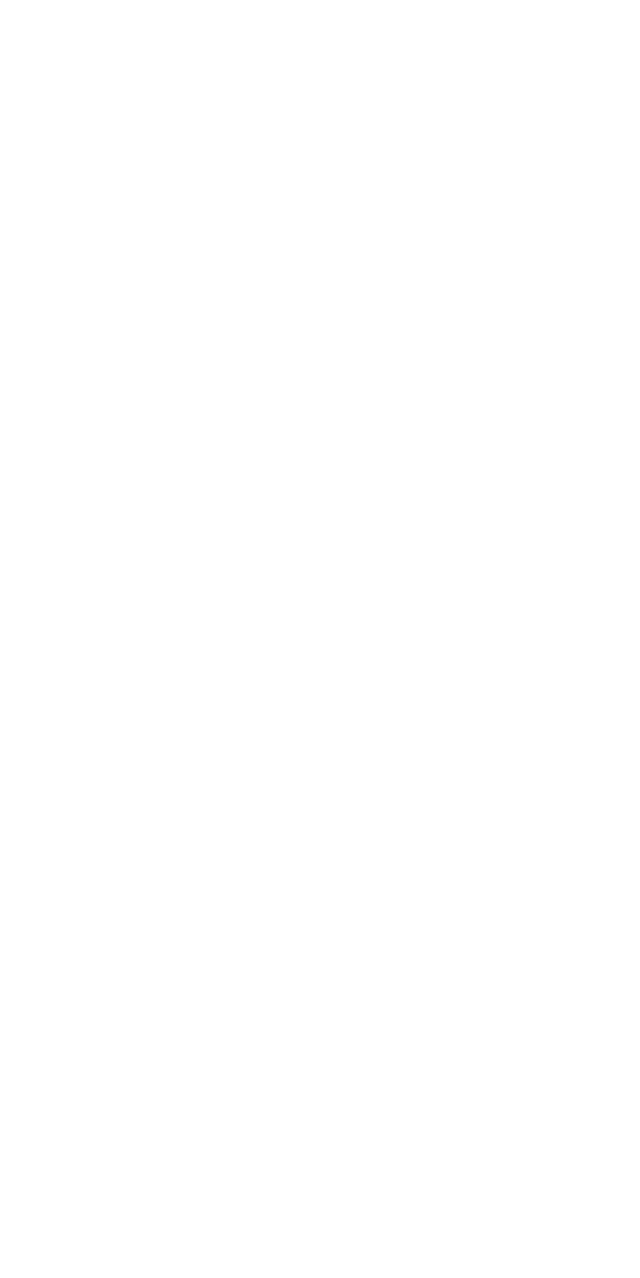
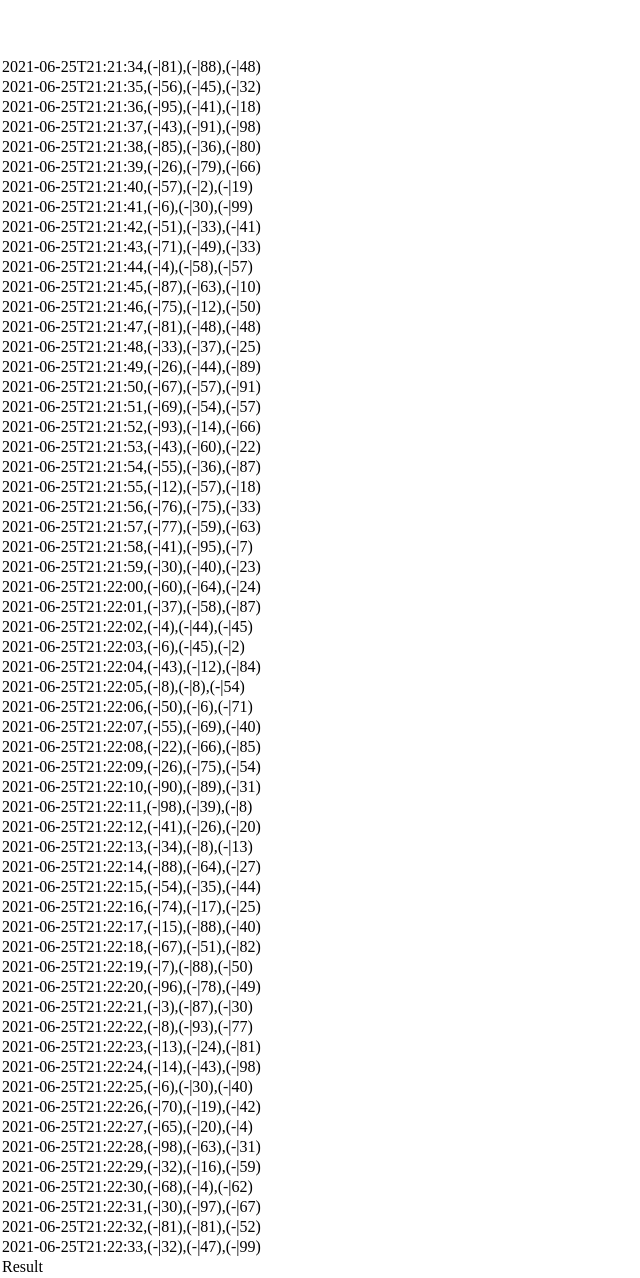
Before and after one commit to jasba24/Cyber, a React (Create React App) app: page / in a window 1280 px wide. Shown: the part 744-2022 px from the top of the page, without its empty margins (0-640 px from the left). Before the commit the page ends 800 px from the top, so only its background shows below. Built offline with nearby package versions, Linux system fonts and the light colour scheme.

Commit message:
add fake data

```diff
--- a/package.json
+++ b/package.json
@@ -9,6 +9,7 @@
     "react": "^17.0.2",
     "react-dom": "^17.0.2",
     "react-scripts": "4.0.3",
+    "sass": "^1.35.1",
     "web-vitals": "^1.0.1"
   },
   "scripts": {
--- a/src/App.js
+++ b/src/App.js
@@ -1,12 +1,12 @@
 import ModalAlert from "./components/ModalAlert"
 import "./assets/css/index.css"
+import TableBattle from "./components/TableBattle"
 
 function App() {
 	return (
 		<div className="App">
-			<ModalAlert>
-				Working
-			</ModalAlert>
+			<ModalAlert></ModalAlert>
+			<TableBattle></TableBattle>
 		</div>
 	)
 }
--- a/src/assets/css/modal.css
+++ b/src/assets/css/modal.css
@@ -9,6 +9,12 @@
 .modal {
 	width: 200px;
 	height: 200px;
-	background-color: blue;
 	border-radius: 50%;
 }
+
+.alert {
+	background-color: blue;
+}
+.working {
+	background-color: red;
+}
--- /dev/null
+++ b/src/components/TableBattle.jsx
@@ -0,0 +1,20 @@
+import React from "react"
+import json from "../data.json"
+
+export default function TableBattle() {
+	const data = json.data
+	return (
+		<div>
+			<table>
+				<thead>
+					{data.map(d => (
+						<tr key={d}>{d}</tr>
+					))}
+				</thead>
+				<tbody>
+					<tr>Result</tr>
+				</tbody>
+			</table>
+		</div>
+	)
+}
--- /dev/null
+++ b/src/data.json
@@ -0,0 +1,65 @@
+{
+	"data": [
+		"2021-06-25T21:21:34,(-|81),(-|88),(-|48)",
+		"2021-06-25T21:21:35,(-|56),(-|45),(-|32)",
+		"2021-06-25T21:21:36,(-|95),(-|41),(-|18)",
+		"2021-06-25T21:21:37,(-|43),(-|91),(-|98)",
+		"2021-06-25T21:21:38,(-|85),(-|36),(-|80)",
+		"2021-06-25T21:21:39,(-|26),(-|79),(-|66)",
+		"2021-06-25T21:21:40,(-|57),(-|2),(-|19)",
+		"2021-06-25T21:21:41,(-|6),(-|30),(-|99)",
+		"2021-06-25T21:21:42,(-|51),(-|33),(-|41)",
+		"2021-06-25T21:21:43,(-|71),(-|49),(-|33)",
+		"2021-06-25T21:21:44,(-|4),(-|58),(-|57)",
+		"2021-06-25T21:21:45,(-|87),(-|63),(-|10)",
+		"2021-06-25T21:21:46,(-|75),(-|12),(-|50)",
+		"2021-06-25T21:21:47,(-|81),(-|48),(-|48)",
+		"2021-06-25T21:21:48,(-|33),(-|37),(-|25)",
+		"2021-06-25T21:21:49,(-|26),(-|44),(-|89)",
+		"2021-06-25T21:21:50,(-|67),(-|57),(-|91)",
+		"2021-06-25T21:21:51,(-|69),(-|54),(-|57)",
+		"2021-06-25T21:21:52,(-|93),(-|14),(-|66)",
+		"2021-06-25T21:21:53,(-|43),(-|60),(-|22)",
+		"2021-06-25T21:21:54,(-|55),(-|36),(-|87)",
+		"2021-06-25T21:21:55,(-|12),(-|57),(-|18)",
+		"2021-06-25T21:21:56,(-|76),(-|75),(-|33)",
+		"2021-06-25T21:21:57,(-|77),(-|59),(-|63)",
+		"2021-06-25T21:21:58,(-|41),(-|95),(-|7)",
+		"2021-06-25T21:21:59,(-|30),(-|40),(-|23)",
+		"2021-06-25T21:22:00,(-|60),(-|64),(-|24)",
+		"2021-06-25T21:22:01,(-|37),(-|58),(-|87)",
+		"2021-06-25T21:22:02,(-|4),(-|44),(-|45)",
+		"2021-06-25T21:22:03,(-|6),(-|45),(-|2)",
+		"2021-06-25T21:22:04,(-|43),(-|12),(-|84)",
+		"2021-06-25T21:22:05,(-|8),(-|8),(-|54)",
+		"2021-06-25T21:22:06,(-|50),(-|6),(-|71)",
+		"2021-06-25T21:22:07,(-|55),(-|69),(-|40)",
+		"2021-06-25T21:22:08,(-|22),(-|66),(-|85)",
+		"2021-06-25T21:22:09,(-|26),(-|75),(-|54)",
+		"2021-06-25T21:22:10,(-|90),(-|89),(-|31)",
+		"2021-06-25T21:22:11,(-|98),(-|39),(-|8)",
+		"2021-06-25T21:22:12,(-|41),(-|26),(-|20)",
+		"2021-06-25T21:22:13,(-|34),(-|8),(-|13)",
+		"2021-06-25T21:22:14,(-|88),(-|64),(-|27)",
+		"2021-06-25T21:22:15,(-|54),(-|35),(-|44)",
+		"2021-06-25T21:22:16,(-|74),(-|17),(-|25)",
+		"2021-06-25T21:22:17,(-|15),(-|88),(-|40)",
+		"2021-06-25T21:22:18,(-|67),(-|51),(-|82)",
+		"2021-06-25T21:22:19,(-|7),(-|88),(-|50)",
+		"2021-06-25T21:22:20,(-|96),(-|78),(-|49)",
+		"2021-06-25T21:22:21,(-|3),(-|87),(-|30)",
+		"2021-06-25T21:22:22,(-|8),(-|93),(-|77)",
+		"2021-06-25T21:22:23,(-|13),(-|24),(-|81)",
+		"2021-06-25T21:22:24,(-|14),(-|43),(-|98)",
+		"2021-06-25T21:22:25,(-|6),(-|30),(-|40)",
+		"2021-06-25T21:22:26,(-|70),(-|19),(-|42)",
+		"2021-06-25T21:22:27,(-|65),(-|20),(-|4)",
+		"2021-06-25T21:22:28,(-|98),(-|63),(-|31)",
+		"2021-06-25T21:22:29,(-|32),(-|16),(-|59)",
+		"2021-06-25T21:22:30,(-|68),(-|4),(-|62)",
+		"2021-06-25T21:22:31,(-|30),(-|97),(-|67)",
+		"2021-06-25T21:22:32,(-|81),(-|81),(-|52)",
+		"2021-06-25T21:22:33,(-|32),(-|47),(-|99)"
+	],
+	"token": "8acbfd16-177a-4cc0-91d4-06276db8aaa0"
+}
```
Also changed, not shown: 2 other files (tests, documents, lock files or other folders).
